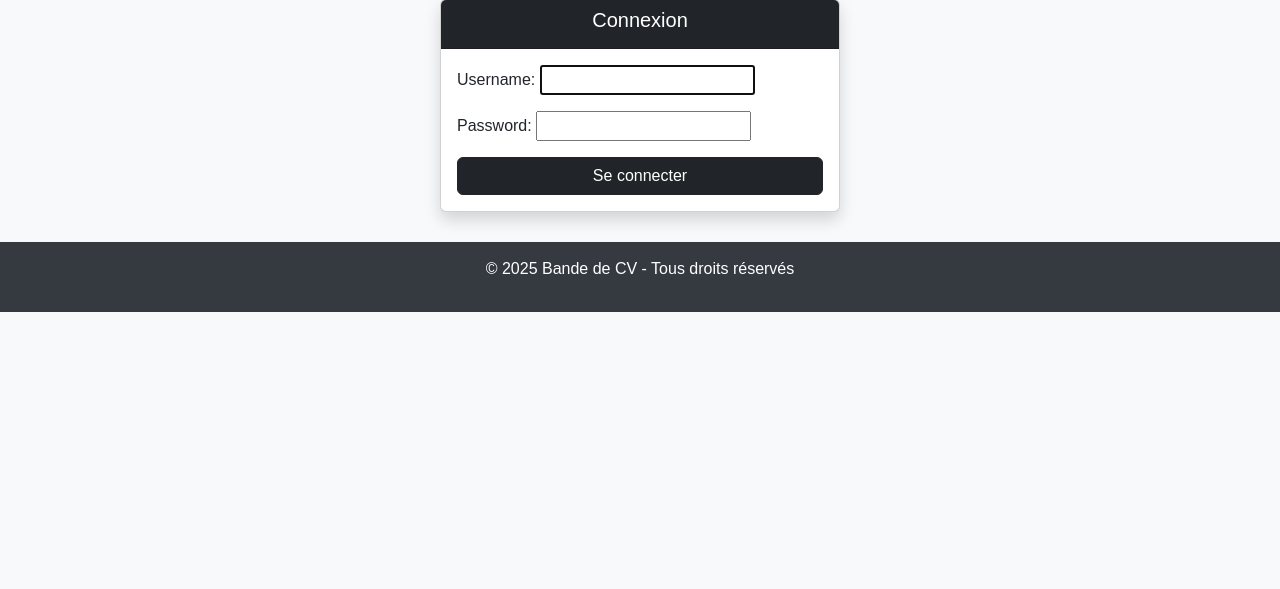
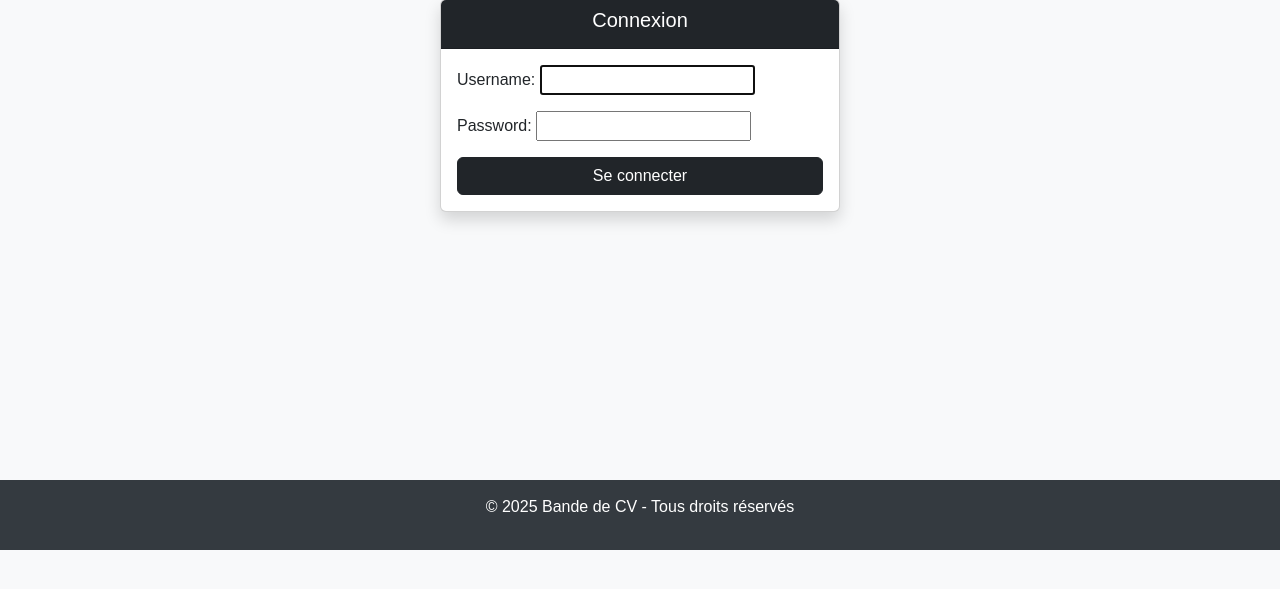
Before and after one commit to alassanesacko/projet_sacko_alassane_bande_de_cv, a Django app: page /utilisateurs/connexion/ in a window 1280 px wide. Shown: the part 101-690 px from the top of the page. Run offline with Django 5.2, Linux system fonts and the light colour scheme.

Commit message:
update 4

```diff
--- a/cv/templates/cv/base.html
+++ b/cv/templates/cv/base.html
@@ -31,6 +31,8 @@
             padding: 15px;
             text-align: center;
             margin-top: 30px;
+            position: relative;
+            bottom: 0;
         }
     </style>
 </head>
--- a/utilisateurs/templates/utilisateurs/connexion.html
+++ b/utilisateurs/templates/utilisateurs/connexion.html
@@ -1,7 +1,7 @@
 {% extends 'cv/base.html' %}
 {% block content %}
-<div class="container mb-4">
-    <div class="card mx-auto mt-4 shadow" style="max-width: 400px;">
+<div class="container mb-5" style="padding-bottom: 220px; ">
+    <div class="card mx-auto mt-4 shadow" style="max-width: 400px; margin-top: 50px;">
         <div class="card-header bg-dark text-white text-center">
             <h5>Connexion</h5>
         </div>
--- a/utilisateurs/views.py
+++ b/utilisateurs/views.py
@@ -13,9 +13,10 @@ def inscription(request):
         form = CustomUserCreationForm(request.POST)
         if form.is_valid():
             user = form.save()
+            login(request, user)
+
             # Création automatique du CV après l'inscription
             CV.objects.create(etudiant=request.user, titre="Mon CV", description="CV généré automatiquement")
-            login(request, user)
             messages.success(request, "Inscription réussie ! Votre CV a été créé.")
             return redirect('profil', user_id=user.id)
     else:
```
Also changed, not shown: db.sqlite3.
